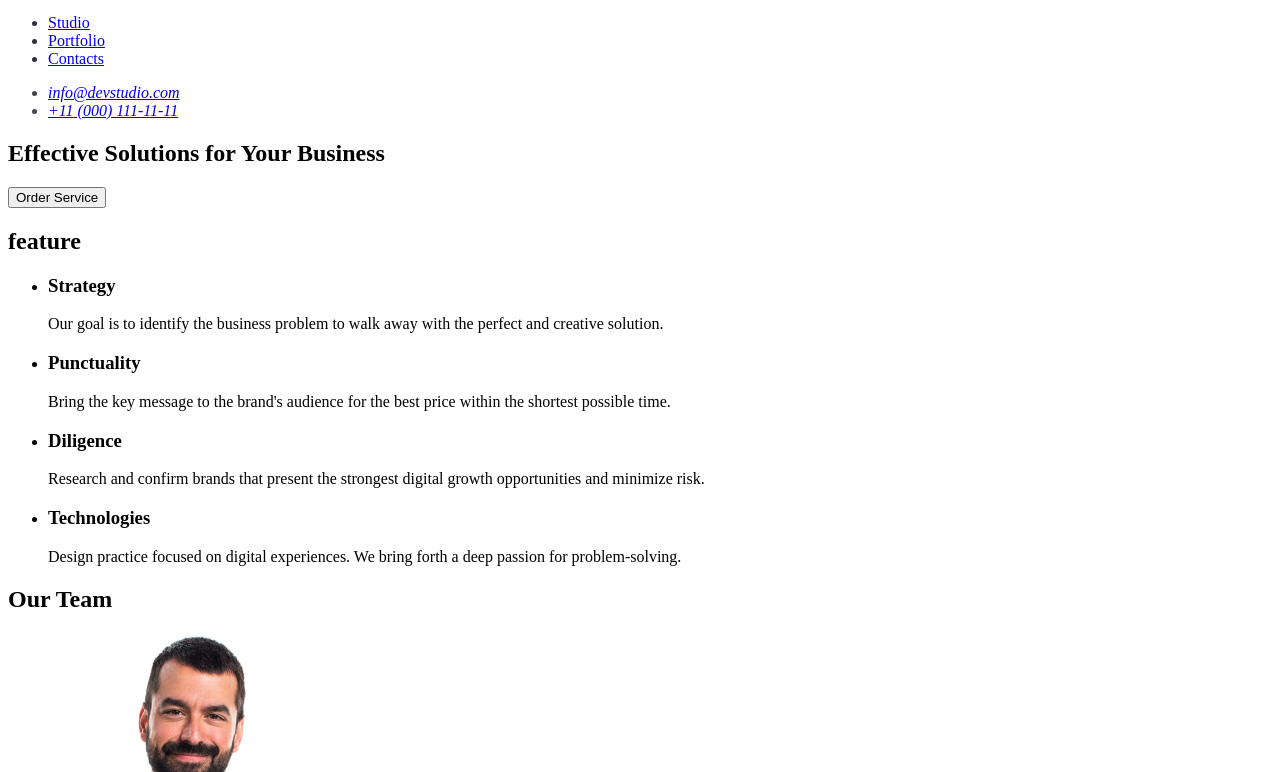
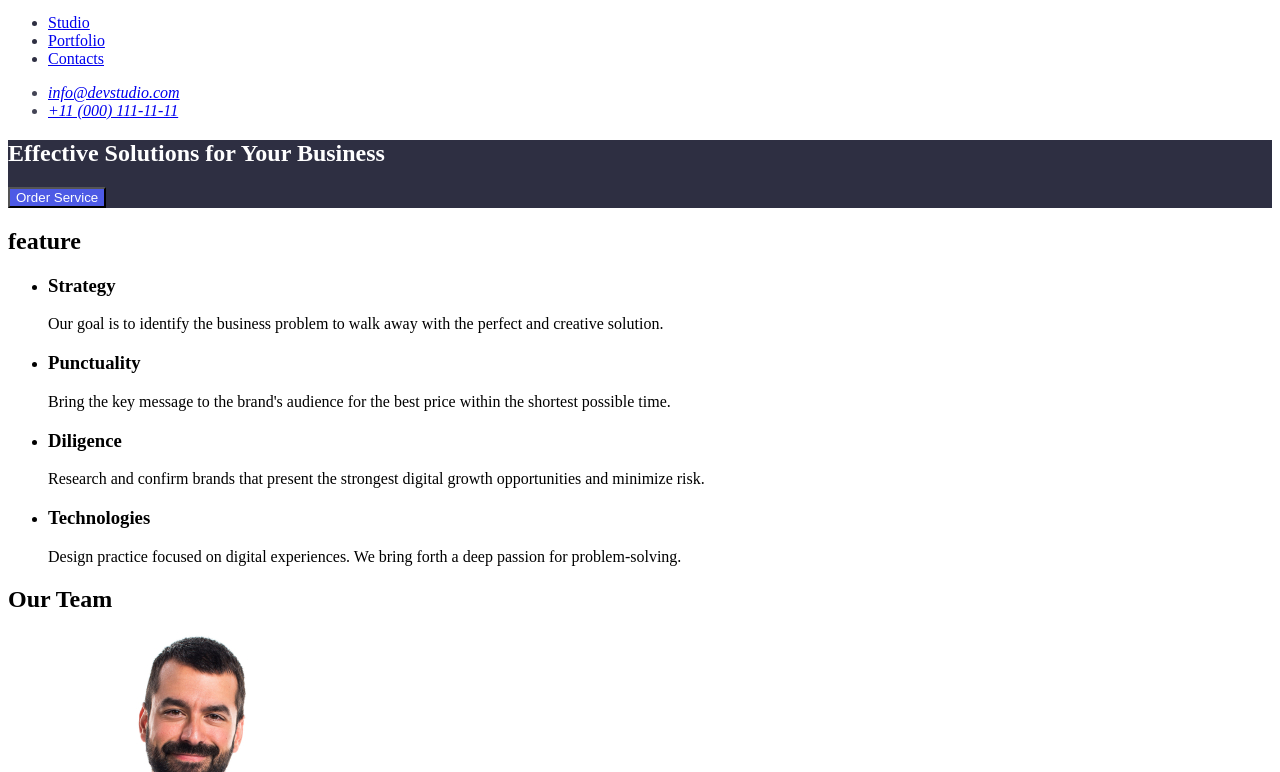
Before and after one commit to iryshanykkolaevna/homework2, a plain HTML site: page index.html in a window 1280 px wide. Shown: the part 28-800 px from the top of the page. Drawn offline with Linux system fonts and the light colour scheme.

Commit message:
Add chainge to style css

```diff
--- a/css/styles.css
+++ b/css/styles.css
@@ -3,3 +3,5 @@
 }
 .nav-link{color: #2E2F42;}
 .contakt{color: #434455;}
+.hero-section{ background: var(--navyblue, #2E2F42);color: #FFFFFF;}
+.hero-button{background:#4D5AE5 ; color: #FFFFFF;}
--- a/index.html
+++ b/index.html
@@ -31,7 +31,7 @@
       <!-- Hero section -->
       <section class="hero-section">
         <h1>Effective Solutions for Your Business</h1>
-        <button type="button">Order Service</button>
+        <button class="hero-button" type="button">Order Service</button>
       </section>
       <!-- Info section -->
       <section>
```
